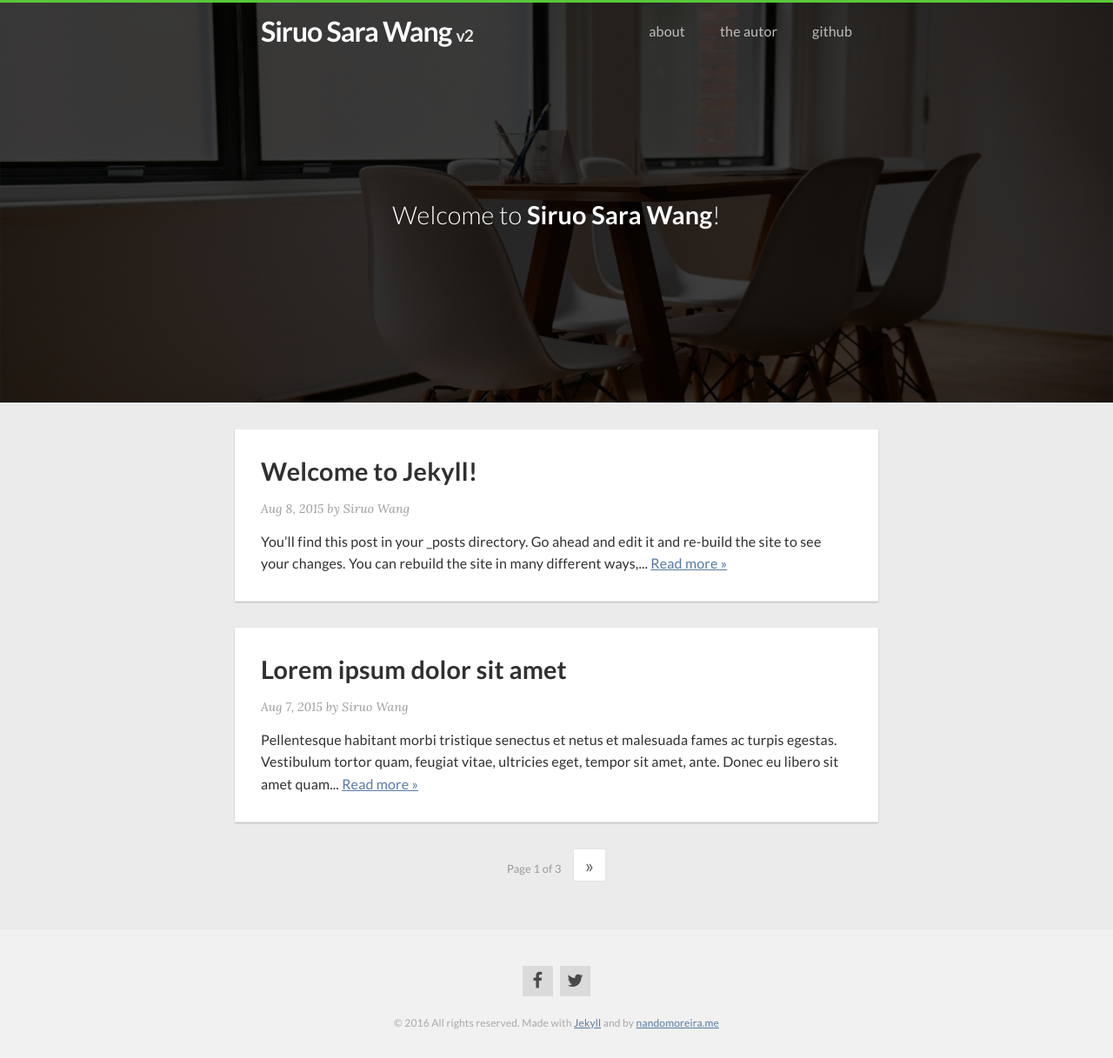
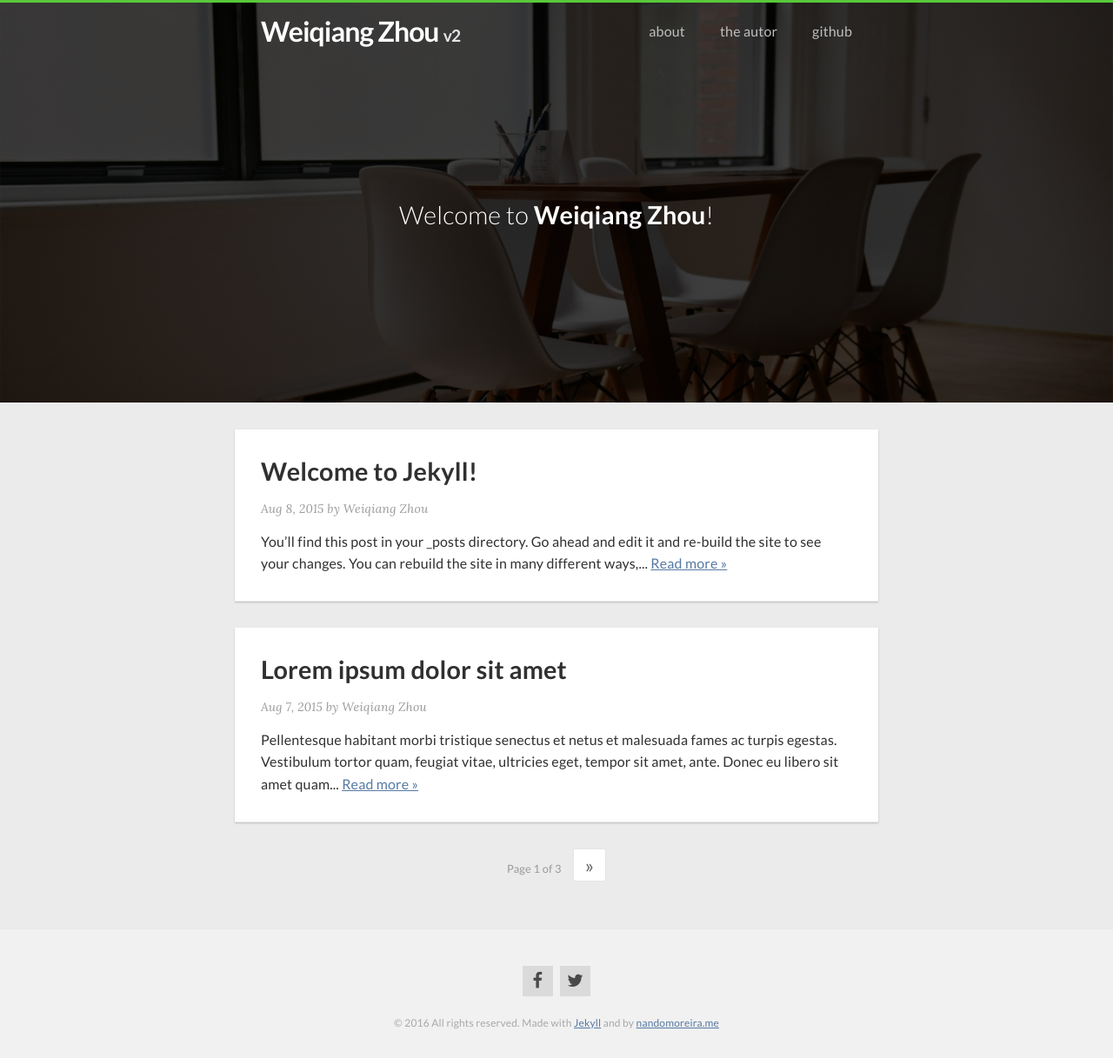
Before and after one commit to ILoveYouKen/ILoveYouKen.github.io, a Jekyll site: the page built from index.html, in a window 1280 px wide. Shown: the whole page at 87% size. Built offline with Jekyll 4.4.1, drawn with Linux system fonts in a browser that asks for light colours; nearby versions of some CDN libraries; the list of posts is cut into pages by our own code.

Commit message:
first commit

```diff
--- a/_config.yml
+++ b/_config.yml
@@ -1,17 +1,17 @@
 # Site settings
-title: Siruo Sara Wang
-email: sara.siruo@gmail.com
+title: Weiqiang Zhou
+email: kenzhou86@gmail.com
 description:
 baseurl: ""
 url:
 
 author:
-  name     : 'Siruo Wang'
-  email    : sara.siruo@gmail.com
-  url      : http://siruowang.com
+  name     : 'Weiqiang Zhou'
+  email    : kenzhou86@gmail@gmail.com
+  url      : http://weiqiangzhou.com
 
 
-github: https://github.com/SiruoWang
+github: https://github.com/WeiqiangZhou
 
 
 paginate: 2
```
